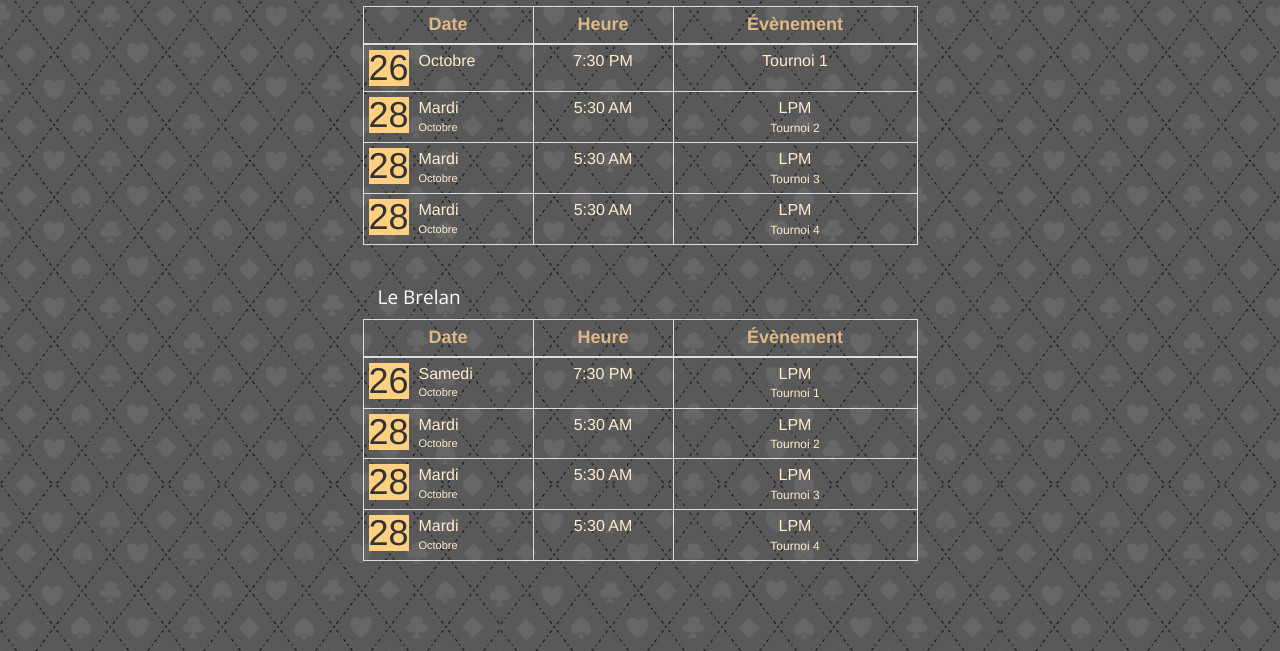
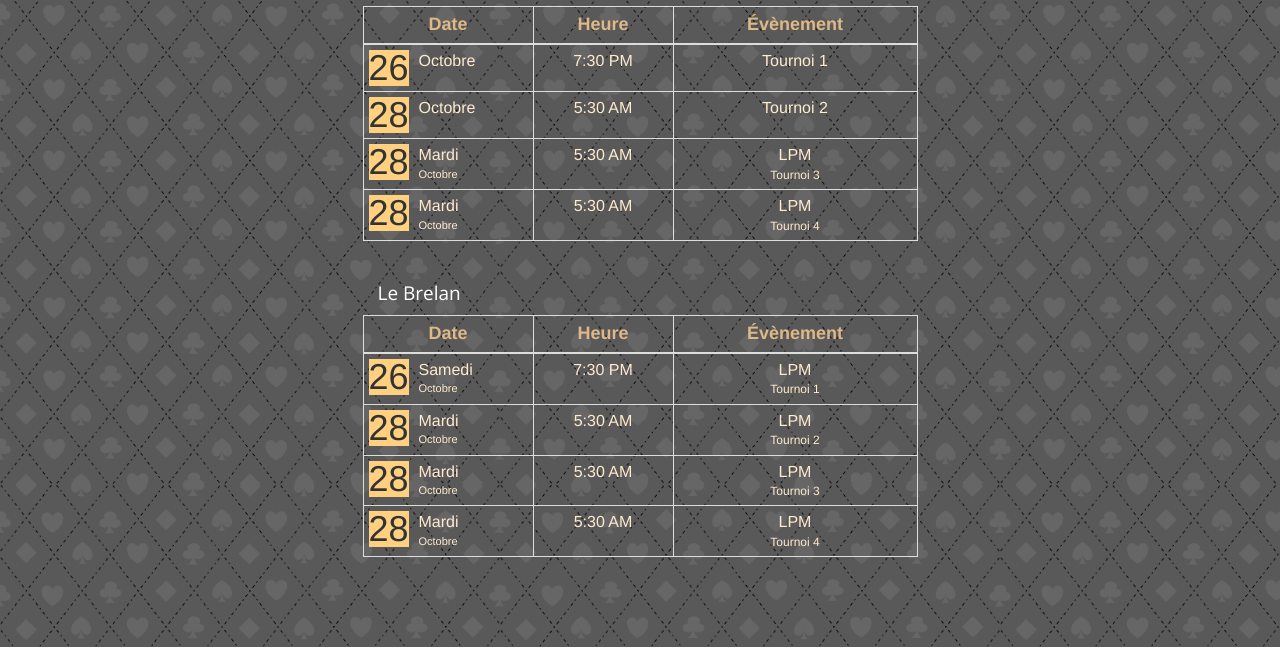
Before and after one commit to Le-Brelan/Le-Brelan.github.io, a plain HTML site: page Horaire.html in a window 1280 px wide. Shown: the part 810-1461 px from the top of the page. Drawn offline with nearby package versions, Linux system fonts and the light colour scheme.

Commit message:
Update Horaire.html

```diff
--- a/Horaire.html
+++ b/Horaire.html
@@ -190,15 +190,13 @@ body {
                               <tr>
                                 <td class="agenda-date" class="active" rowspan="1">
                             <div class="dayofmonth">28</div>
-                            <div class="dayofweek">Mardi</div>
-                            <div class="shortdate text-muted">Octobre</div>
+                            <div class="dayofweek">Octobre</div>
                         </td>
                            <td class="agenda-time">
                             5:30 AM
                         </td>
                            <td class="agenda-events">
-                                <div class="agenda-event">LPM</div>
-                                <div class="Tournoi">Tournoi 2</div>
+                                <div class="agenda-event">Tournoi 2</div>
                         </td>
                             </tr>
                               <tr>
```
